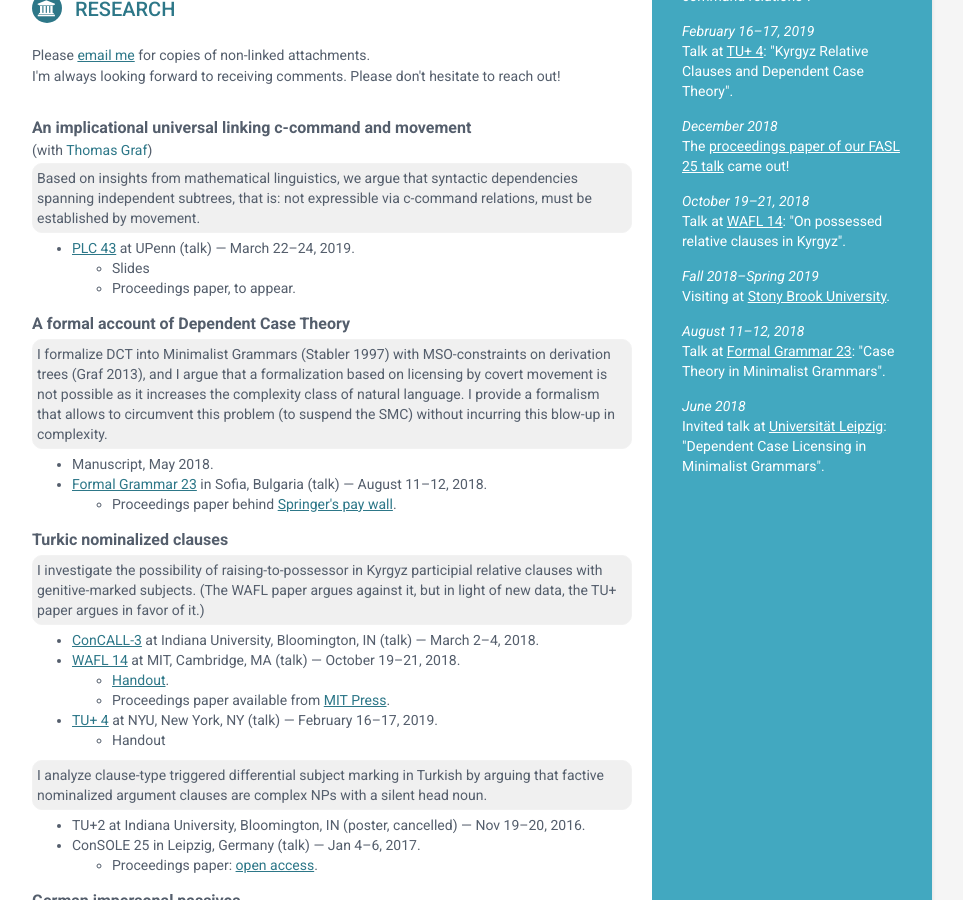
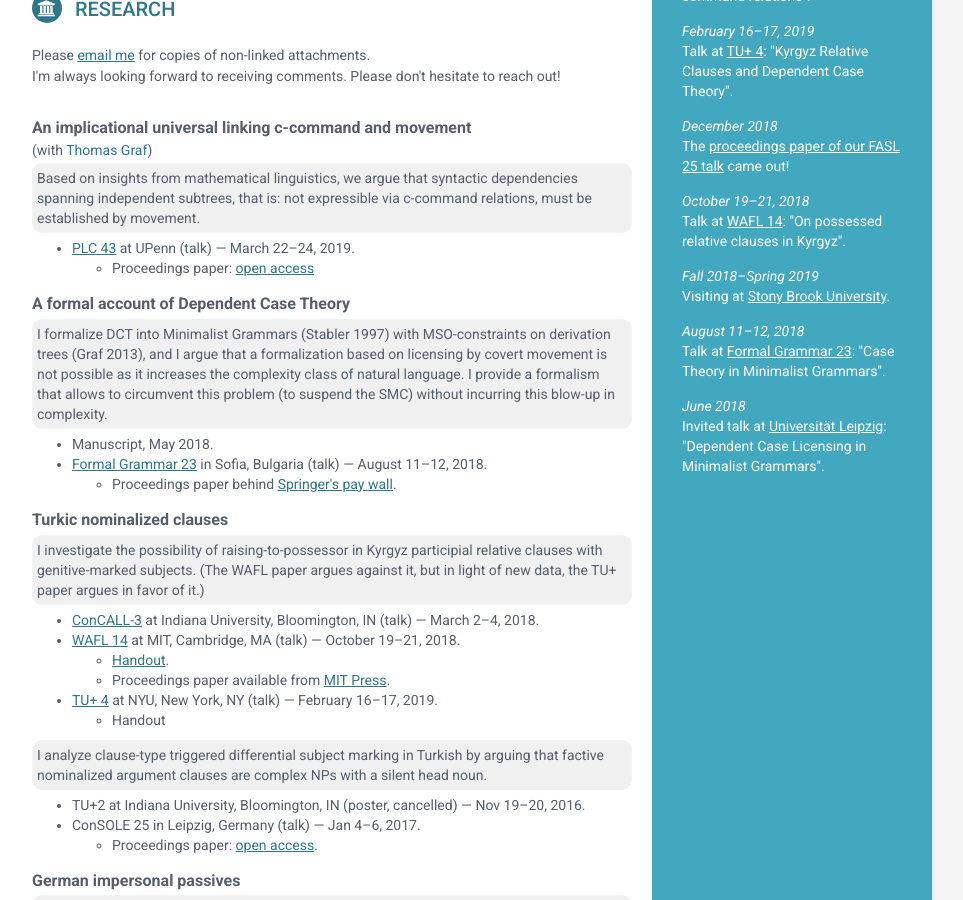
Before and after one commit to laszabine/laszabine.github.io, a Jekyll site: the page built from index.html, in a window 1280 px wide and 900 px high, scrolled down 560 px. Shown: the whole window, without its empty margins (188-1151 px from the left). Built offline with Jekyll 4.4.1, drawn with Linux system fonts in a browser that asks for light colours.

Commit message:
added PLC proceedings paper

```diff
--- a/_includes/research.html
+++ b/_includes/research.html
@@ -24,8 +24,7 @@
       <ul>
         <li><a href="https://www.ling.upenn.edu/Events/PLC/plc43/" target="_blank">PLC 43</a> at UPenn (talk) &mdash; March 22&ndash;24, 2019.
           <ul>
-            <li>Slides</li>
-            <li>Proceedings paper, to appear.</li>
+            <li>Proceedings paper: <a href="https://repository.upenn.edu/pwpl/vol26/iss1/16/" target="_blank">open access</a></li>
         </li>
       </ul>
     </div>
```
